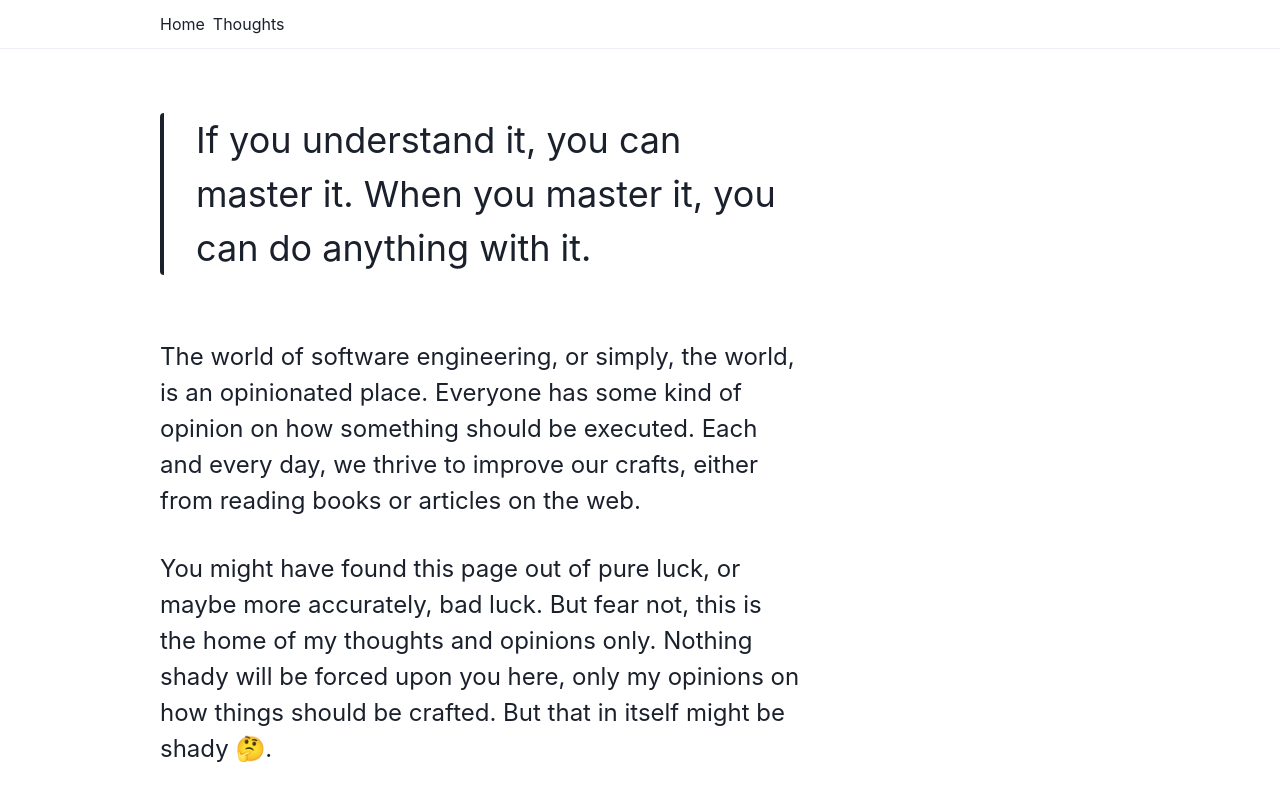
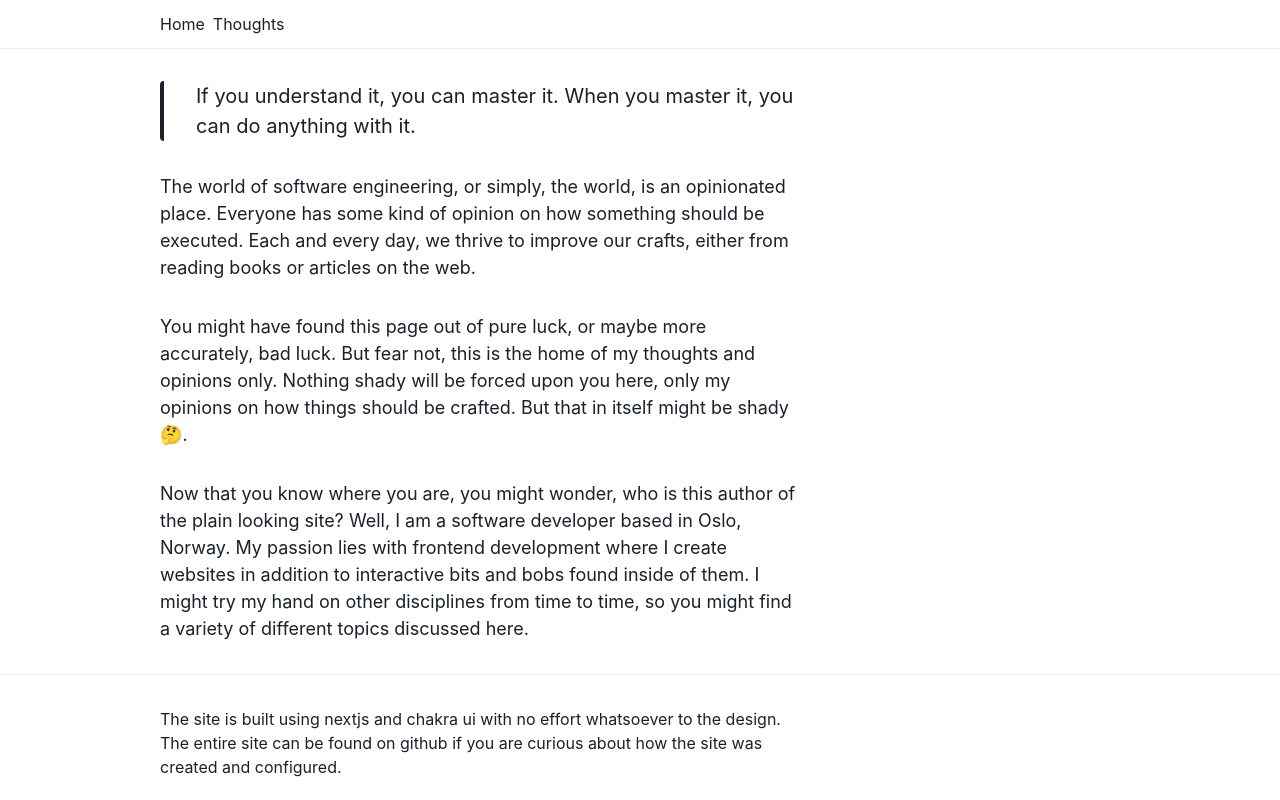
Before and after one commit to LitenApe/blog, a Next.js app: page / in a window 1280 px wide. Shown: the top 800 px of the page. Built offline with nearby package versions, Linux system fonts and the light colour scheme.

Commit message:
style: reduce default paragraph fontsize

```diff
--- a/components/layout/Paragraph.tsx
+++ b/components/layout/Paragraph.tsx
@@ -4,7 +4,7 @@ import { Text } from '@chakra-ui/react';
 export function Paragraph(props: PropsWithChildren<{}>) {
   const { children } = props;
   return (
-    <Text fontSize="2xl" my={8}>
+    <Text fontSize="lg" my={8}>
       {children}
     </Text>
   );
--- a/components/layout/quote.tsx
+++ b/components/layout/quote.tsx
@@ -7,8 +7,8 @@ export function Quote(props: PropsWithChildren<TextProps>) {
   return (
     <Text
       as="blockquote"
-      fontSize="4xl"
-      my={16}
+      fontSize="xl"
+      my={8}
       paddingLeft={8}
       borderLeft="4px"
       borderLeftRadius={4}
--- a/pages/index.tsx
+++ b/pages/index.tsx
@@ -1,4 +1,5 @@
 import { Page } from '../components/layout/Page';
+import { Paragraph } from '../components/layout/Paragraph';
 import { Quote } from '../components/layout/Quote';
 import { Text } from '@chakra-ui/layout';
 
@@ -17,29 +18,29 @@ export default function Home() {
         anything with it.
       </Quote>
 
-      <Text fontSize="2xl" my={8}>
+      <Paragraph>
         The world of software engineering, or simply, the world, is an
         opinionated place. Everyone has some kind of opinion on how something
         should be executed. Each and every day, we thrive to improve our crafts,
         either from reading books or articles on the web.
-      </Text>
+      </Paragraph>
 
-      <Text fontSize="2xl" my={8}>
+      <Paragraph>
         You might have found this page out of pure luck, or maybe more
         accurately, bad luck. But fear not, this is the home of my thoughts and
         opinions only. Nothing shady will be forced upon you here, only my
         opinions on how things should be crafted. But that in itself might be
         shady 🤔.
-      </Text>
+      </Paragraph>
 
-      <Text fontSize="2xl" my={8}>
+      <Paragraph>
         Now that you know where you are, you might wonder, who is this author of
         the plain looking site? Well, I am a software developer based in Oslo,
         Norway. My passion lies with frontend development where I create
         websites in addition to interactive bits and bobs found inside of them.
         I might try my hand on other disciplines from time to time, so you might
         find a variety of different topics discussed here.
-      </Text>
+      </Paragraph>
     </Page>
   );
 }
--- a/pages/thoughts/index.tsx
+++ b/pages/thoughts/index.tsx
@@ -1,4 +1,5 @@
 import { Page } from '../../components/layout/Page';
+import { Paragraph } from '../../components/layout/Paragraph';
 import { Text } from '@chakra-ui/layout';
 
 export default function Overview() {
@@ -7,9 +8,7 @@ export default function Overview() {
       title="Latest writings"
       heading="Find the latest of my writings here."
     >
-      <Text fontSize="md" cy={4}>
-        so much content...
-      </Text>
+      <Paragraph>so much content...</Paragraph>
     </Page>
   );
 }
```
Also changed, not shown: components/layout/Timstamp.tsx (added, +14 -0 lines), components/utility/When.tsx (added, +13 -0 lines), pages/thoughts/[slug].tsx (+10 -3 lines).
